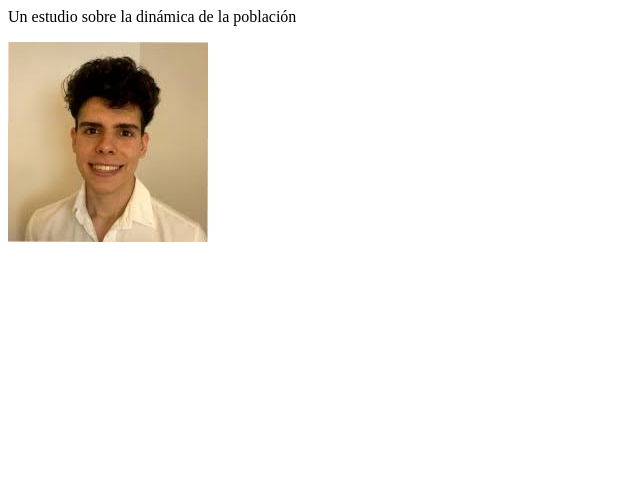
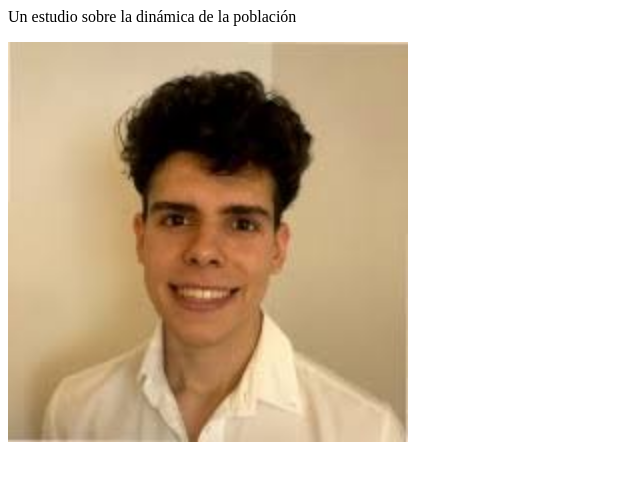
Before and after one commit to pi-prod/nilo, a plain HTML site: page index.html in a window 1280 px wide. Shown: the whole page, without its empty margins (0-640 px from the left). Drawn offline with Linux system fonts and the light colour scheme.

Commit message:
Update index.html

```diff
--- a/index.html
+++ b/index.html
@@ -5,7 +5,7 @@
 
   <body>
     <p>Un estudio sobre la dinámica de la población</p>
-    <img src="nil.jpg" width="200" height="200">
+    <img src="nil.jpg" width="400" height="400" text-align="center">
   </body>
 
 </html>
```
